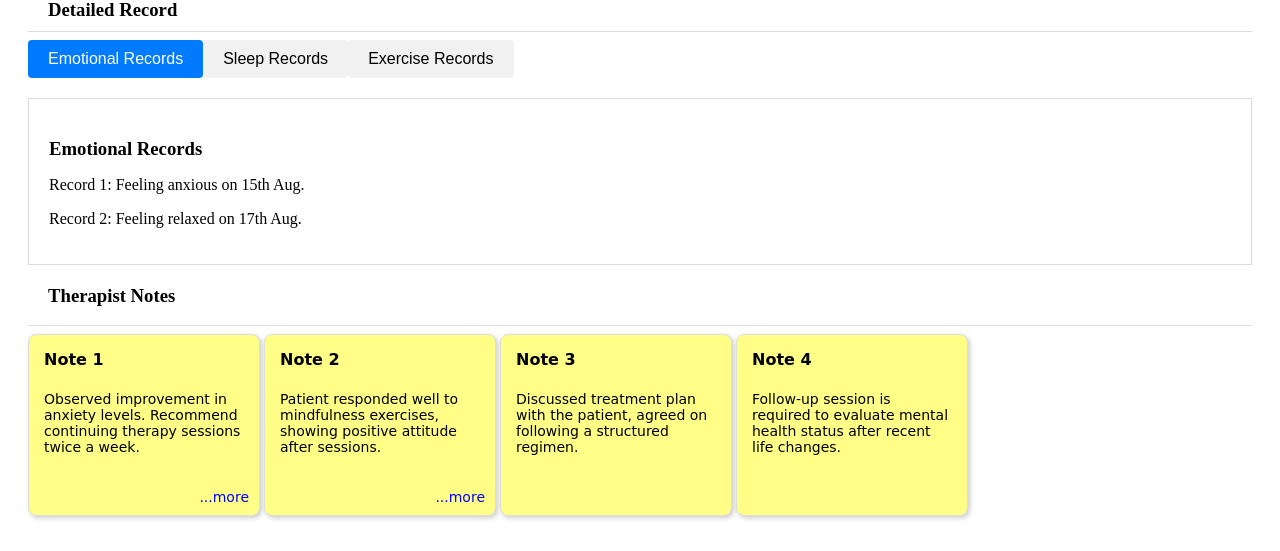
After one commit to JustinBui22/COMP9030, a PHP site: page /patient-details.html in a window 1280 px wide. The commit adds this page. Shown: the part 270-821 px from the top of the page. Run offline with PHP 8.4, Linux system fonts and the light colour scheme.

Commit message:
Adding all features for therapist

```diff
--- a/frontend-code/therapist-module/dashboard/scripts/dashboard.js
+++ b/frontend-code/therapist-module/dashboard/scripts/dashboard.js
@@ -17,3 +17,8 @@ function dropOnTab(event, groupName) {
     // Show an alert when a card is dropped on a group tab
     alert(`${cardElement.querySelector('h3').innerText} has been assigned to ${groupName}`);
 }
+// Function to handle "View Details" button click
+function viewDetails(patientId) {
+    // Redirect to the patient details page with the patient ID as a URL query parameter
+    window.location.href = `../patient-management/patient-details.html?id=${encodeURIComponent(patientId)}`;
+}
--- /dev/null
+++ b/frontend-code/therapist-module/patient-management/patient-details.html
@@ -0,0 +1,83 @@
+<!DOCTYPE html>
+<html lang="en">
+<head>
+    <meta charset="UTF-8">
+    <meta name="viewport" content="width=device-width, initial-scale=1.0">
+    <title>Patient Details</title>
+    <link rel="stylesheet" href="styles/patient-details.css">
+</head>
+<body>
+    <!-- Patient Info Section -->
+    <section id="patient-info">
+        <div class="column avatar-name">
+            <img src="../../common/assets/images/patient_icon.png" alt="Patient Avatar" class="avatar">
+            <h2>John Doe</h2>
+        </div>
+        <div class="column patient-details">
+            <p><strong>Gender:</strong> Male</p>
+            <p><strong>Age:</strong> 32</p>
+            <p><strong>Height:</strong> 180 cm</p>
+            <p><strong>Weight:</strong> 75 kg</p>
+        </div>
+        <div class="column action-buttons">
+            <button onclick="editPatient()">Edit</button>
+            <button onclick="changeGroup()">Change Group</button>
+            <button onclick="setGoal()">Set Goal</button>
+            <button onclick="addNote()">Add Note</button>
+        </div>
+    </section>
+
+    <!-- Patient Records Section -->
+    <section id="patient-records">
+        <h3 class="section-title">Detailed Record</h3>
+        <hr>
+        <div class="tabs">
+            <button class="tablink" onclick="openTab(event, 'emotional-records')" id="defaultOpen">Emotional Records</button>
+            <button class="tablink" onclick="openTab(event, 'sleep-records')">Sleep Records</button>
+            <button class="tablink" onclick="openTab(event, 'exercise-records')">Exercise Records</button>
+        </div>
+
+        <div id="emotional-records" class="tabcontent">
+            <h3>Emotional Records</h3>
+            <p>Record 1: Feeling anxious on 15th Aug.</p>
+            <p>Record 2: Feeling relaxed on 17th Aug.</p>
+        </div>
+
+        <div id="sleep-records" class="tabcontent">
+            <h3>Sleep Records</h3>
+            <p>Record 1: 6 hours of sleep on 14th Aug.</p>
+            <p>Record 2: 8 hours of sleep on 16th Aug.</p>
+        </div>
+
+        <div id="exercise-records" class="tabcontent">
+            <h3>Exercise Records</h3>
+            <p>Record 1: 30 mins running on 12th Aug.</p>
+            <p>Record 2: 1-hour yoga on 15th Aug.</p>
+        </div>
+    </section>
+
+    <!-- Therapist Notes Section -->
+    <section id="therapist-notes">
+        <h3 class="section-title">Therapist Notes</h3>
+        <hr>
+        <div class="note-card sticky-note">
+            <h4>Note 1</h4>
+            <p class="note-content">Observed improvement in anxiety levels. Recommend continuing therapy sessions twice a week. <span class="more">...more</span></p>
+        </div>
+        <div class="note-card sticky-note">
+            <h4>Note 2</h4>
+            <p class="note-content">Patient responded well to mindfulness exercises, showing positive attitude after sessions. <span class="more">...more</span></p>
+        </div>
+        <div class="note-card sticky-note">
+            <h4>Note 3</h4>
+            <p class="note-content">Discussed treatment plan with the patient, agreed on following a structured regimen.</p>
+        </div>
+        <div class="note-card sticky-note">
+            <h4>Note 4</h4>
+            <p class="note-content">Follow-up session is required to evaluate mental health status after recent life changes.</p>
+        </div>
+    </section>
+
+    <script src="scripts/patient-details.js"></script>
+</body>
+</html>
--- a/frontend-code/therapist-module/patient-management/patient-list.html
+++ b/frontend-code/therapist-module/patient-management/patient-list.html
@@ -7,6 +7,9 @@
     <title>Patient List</title>
 </head>
 <body>
+
+    <!-- Return Button (conditionally displayed) -->
+    <button id="return-button" onclick="goBack()" style="display: none;">Return to Group Management</button>
 
     <h2>Patient List</h2>
 
--- /dev/null
+++ b/frontend-code/therapist-module/patient-management/scripts/patient-details.js
@@ -0,0 +1,45 @@
+// Tab functionality
+function openTab(evt, tabName) {
+    var i, tabcontent, tablinks;
+
+    // Hide all tab contents
+    tabcontent = document.getElementsByClassName("tabcontent");
+    for (i = 0; i < tabcontent.length; i++) {
+        tabcontent[i].style.display = "none";
+    }
+
+    // Remove active class from all tab links
+    tablinks = document.getElementsByClassName("tablink");
+    for (i = 0; i < tablinks.length; i++) {
+        tablinks[i].style.backgroundColor = "";
+        tablinks[i].style.color = "";
+    }
+
+    // Show the selected tab content
+    document.getElementById(tabName).style.display = "block";
+
+    // Set active class on clicked tab
+    evt.currentTarget.style.backgroundColor = "#007bff";
+    evt.currentTarget.style.color = "white";
+}
+
+// Default tab to be opened on page load
+document.getElementById("defaultOpen").click();
+
+// "More" click event for sticky notes
+document.querySelectorAll('.more').forEach(function(element) {
+    element.addEventListener('click', function() {
+        let note = this.closest('.sticky-note').querySelector('.note-content');
+        if (note) {
+            if (note.style.overflow === 'hidden') {
+                note.style.overflow = 'visible';
+                note.style.height = 'auto';
+                this.textContent = 'less';
+            } else {
+                note.style.overflow = 'hidden';
+                note.style.height = '80px';
+                this.textContent = '...more';
+            }
+        }
+    });
+});
--- /dev/null
+++ b/frontend-code/therapist-module/patient-management/styles/patient-details.css
@@ -0,0 +1,153 @@
+/* Patient Info Section */
+#patient-info {
+    display: flex;
+    justify-content: space-between;
+    align-items: center;
+    padding: 20px;
+    background-color: #f0f0f0;
+    border-bottom: 1px solid #ddd;
+}
+
+.column {
+    display: flex;
+    flex-direction: column;
+    justify-content: center;
+}
+
+.avatar-name {
+    flex: 1;
+    align-items: center;
+    text-align: center;
+}
+
+.patient-details {
+    flex: 1;
+    text-align: left;
+}
+
+.action-buttons {
+    display: flex;
+    flex-direction: column;
+    gap: 10px;
+}
+
+.avatar {
+    width: 150px;
+    border-radius: 50%;
+}
+
+#patient-info h2 {
+    margin-top: 10px;
+}
+
+/* Buttons */
+button {
+    background-color: #007bff;
+    color: white;
+    border: none;
+    padding: 10px 20px;
+    cursor: pointer;
+    border-radius: 4px;
+}
+
+button:hover {
+    background-color: #0056b3;
+}
+
+/* Section Titles */
+.section-title {
+    text-align: left;
+    margin-left: 20px;
+}
+
+/* Record Section */
+#patient-records {
+    margin: 20px;
+}
+
+#patient-records h3 {
+    text-align: left;
+    margin-bottom: 10px;
+}
+
+hr {
+    border: 0;
+    height: 1px;
+    background-color: #ddd;
+}
+
+.tabs {
+    display: flex;
+    justify-content: left;
+    margin-bottom: 20px;
+}
+
+.tablink {
+    background-color: #f1f1f1;
+    color: black;
+    border: none;
+    padding: 10px 20px;
+    cursor: pointer;
+    font-size: 16px;
+}
+
+.tablink:hover {
+    background-color: #ddd;
+}
+
+.tabcontent {
+    display: none;
+    padding: 20px;
+    background-color: #fff;
+    border: 1px solid #ddd;
+}
+
+/* Default open tab */
+#defaultOpen {
+    background-color: #007bff;
+    color: white;
+}
+
+/* Therapist Notes Section */
+#therapist-notes {
+    margin: 20px;
+}
+
+.sticky-note {
+    background-color: #ffff88;
+    border: 1px solid #ddd;
+    border-radius: 8px;
+    padding: 15px;
+    margin-bottom: 15px;
+    box-shadow: 2px 2px 5px rgba(0, 0, 0, 0.2);
+    font-family: 'Comic Sans MS', cursive, sans-serif;
+    width: 200px;
+    height: 150px;
+    overflow: hidden;
+    display: inline-block;
+    vertical-align: top;
+    position: relative;
+}
+
+.sticky-note h4 {
+    margin-top: 0;
+}
+
+.note-content {
+    font-size: 14px;
+    height: 80px;
+    overflow: hidden;
+    text-overflow: ellipsis;
+}
+
+.more {
+    color: blue;
+    cursor: pointer;
+    position: absolute;
+    bottom: 10px;
+    right: 10px;
+}
+
+.more:hover {
+    text-decoration: underline;
+}
```
Also changed, not shown: frontend-code/therapist-module/dashboard/dashboard.html (+6 -6 lines), frontend-code/therapist-module/patient-management/group-management.html (+54 -13 lines), frontend-code/therapist-module/patient-management/schedule-page.html (added, +49 -0 lines), frontend-code/therapist-module/patient-management/scripts/group-management.js (+22 -16 lines), frontend-code/therapist-module/patient-management/scripts/patient-list.js (+13 -1 lines), frontend-code/therapist-module/patient-management/styles/group-management.css (+67 -0 lines), 3 other files.
